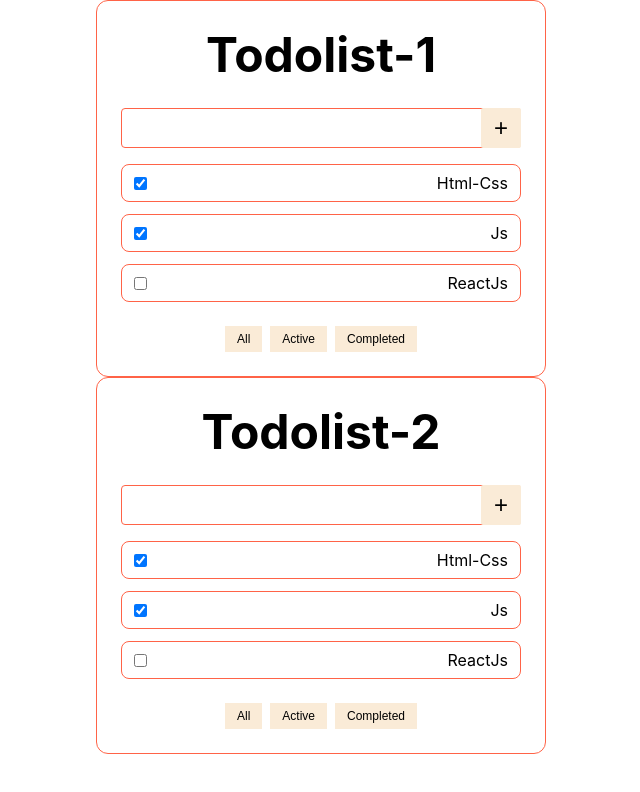
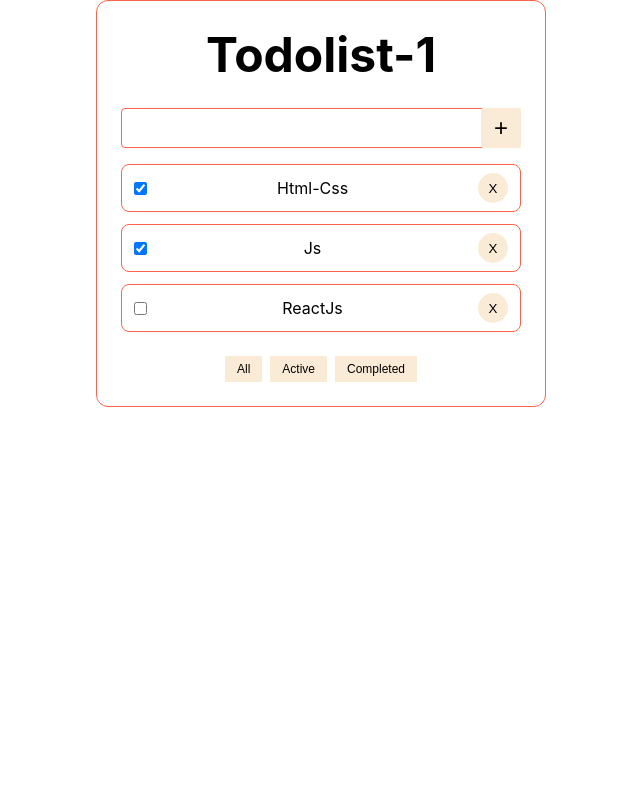
Before and after one commit to mates4352/React-todolist, a React (Create React App) app: page / in a window 1280 px wide. Shown: the top 792 px of the page, without its empty margins (319-959 px from the left). Built offline with nearby package versions, Linux system fonts and the light colour scheme.

Commit message:
Add logic delete tasks

```diff
--- a/src/App.tsx
+++ b/src/App.tsx
@@ -1,31 +1,23 @@
-import React from 'react';
+import React, {useState} from 'react';
 import {Todolist, todolistPropsType} from "./components/Todolist/Todolist";
 
-const dataTodolist: Array<todolistPropsType> = [
-   {
-      id: 0,
-      isDown: true,
-      label: "Html-Css",
-   },
+const App = () => {
+   let [tasks, setState] = useState<Array<todolistPropsType>>(
+       [
+          {id: 0, isDown: true, label: "Html-Css"},
+          {id: 1, isDown: true, label: "Js"},
+          {id: 2, isDown: false, label: "ReactJs"},
+       ]
+   );
 
-   {
-      id: 1,
-      isDown: true,
-      label: "Js",
-   },
+   function removeTask(id: number) {
+      let filterTasks = tasks.filter(item => item.id !== id)
+      setState(filterTasks)
+   }
 
-   {
-      id: 2,
-      isDown: false,
-      label: "ReactJs",
-   },
-]
-
-const App = () => {
    return (
        <>
-          <Todolist data={dataTodolist} title1={"Todolist-1"}/>
-          <Todolist data={dataTodolist} title2={"Todolist-2"}/>
+          <Todolist data={tasks} title1={"Todolist-1"} removeTask={removeTask}/>
        </>
    );
 }
--- a/src/components/Todolist/Todolist.module.scss
+++ b/src/components/Todolist/Todolist.module.scss
@@ -64,6 +64,17 @@
       border-radius: 8px;
    }
 
+   .close {
+      width: 30px;
+      height: 30px;
+      padding: 3px;
+
+      background-color: antiquewhite;
+      border: none;
+      border-radius: 50%;
+      cursor: pointer;
+   }
+
    .sublist {
       display: inline-grid;
       grid-auto-flow: column;
--- a/src/components/Todolist/Todolist.tsx
+++ b/src/components/Todolist/Todolist.tsx
@@ -10,6 +10,7 @@ type dataPropsType = {
    data: Array<todolistPropsType>,
    title1?: string,
    title2?: string,
+   removeTask: Function,
 }
 
 export const Todolist = (props: dataPropsType) => {
@@ -29,6 +30,7 @@ export const Todolist = (props: dataPropsType) => {
                  <li className={s.item}>
                     <input type="checkbox" checked={item.isDown}/>
                     <label>{item.label}</label>
+                    <button className={s.close} onClick={ () => { props.removeTask(item.id) } }>X</button>
                  </li>
              )}
           </ul>
```
Also changed, not shown: 1 other file (tests, documents, lock files or other folders).
